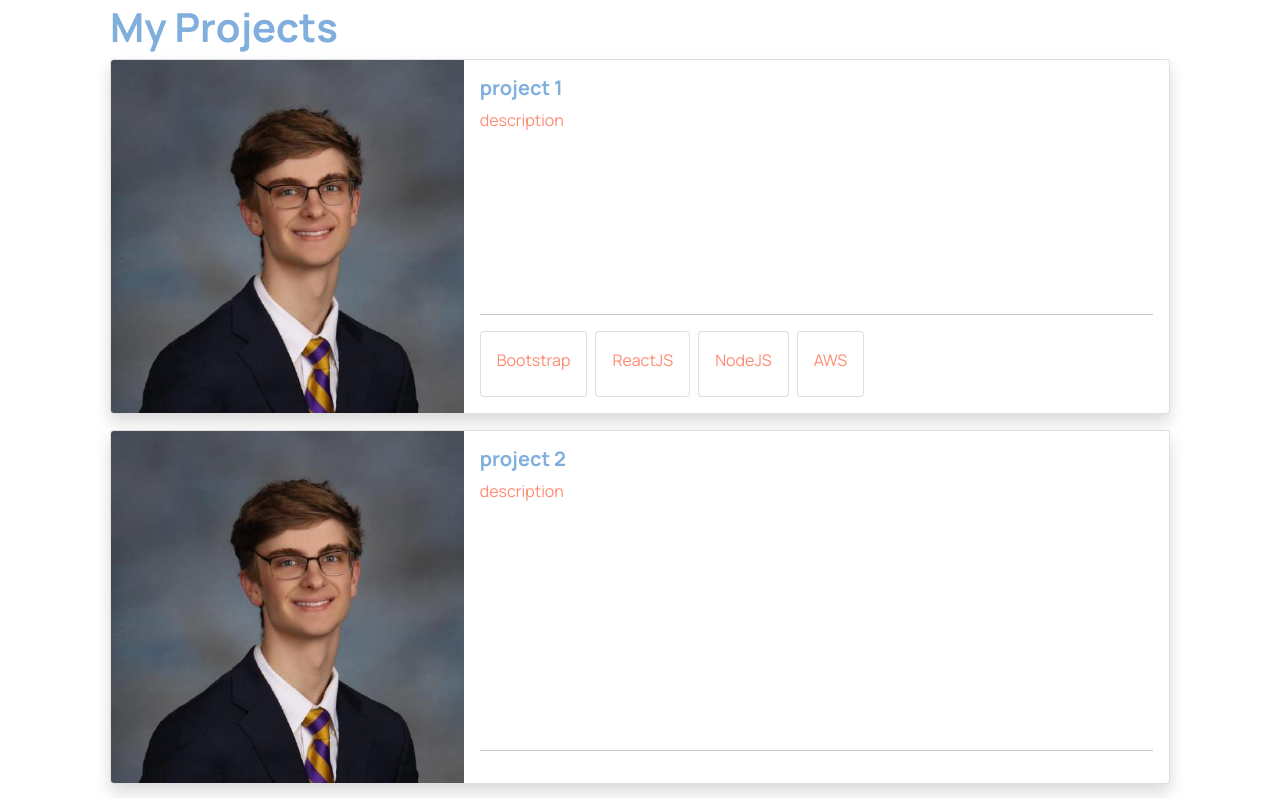
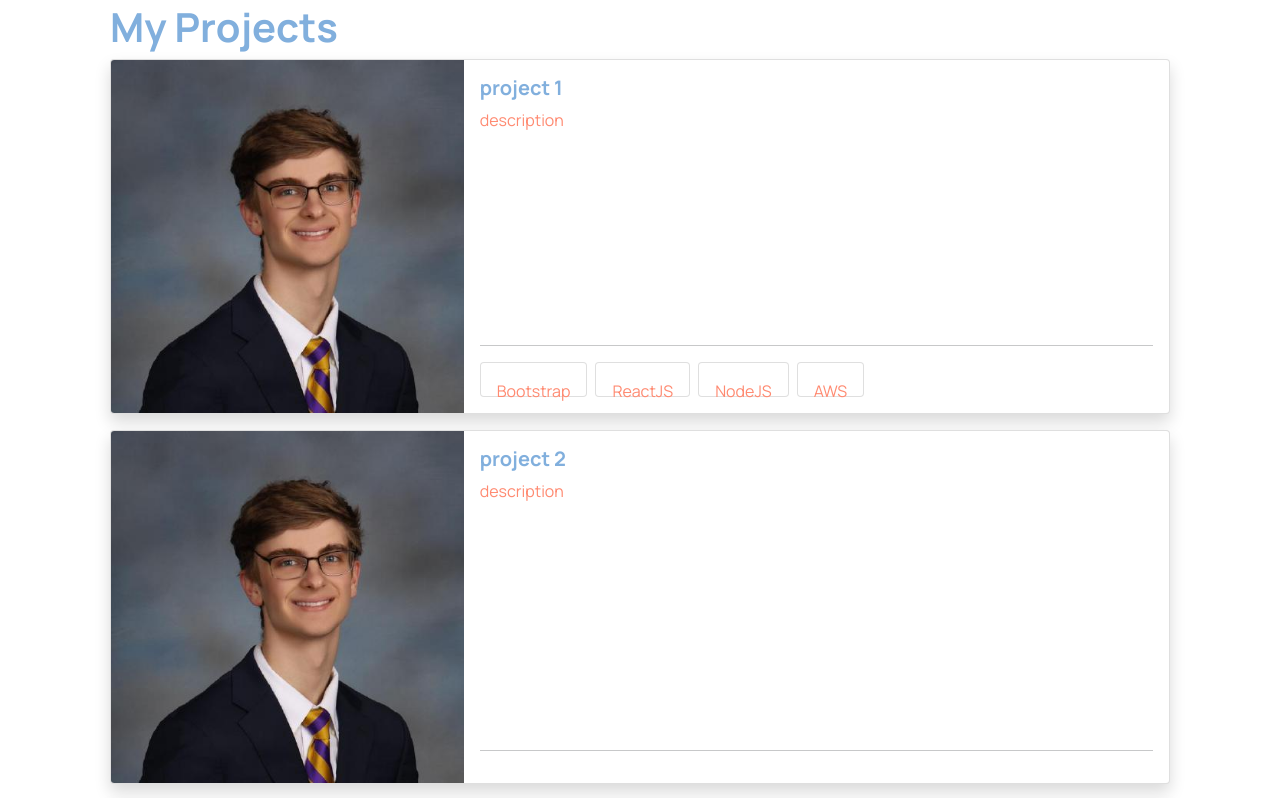
Before and after one commit to jackitaliano/portfolio, a React (Create React App) app: page / in a window 1280 px wide. Shown: the part 666-1464 px from the top of the page. Built offline with nearby package versions, Linux system fonts and the light colour scheme.

Commit message:
set .text-card height. changed text padding, font/line size, and width
.text-card - height: 35px
.text - font-size: 14px, line-height: 16px, width: fit-content

```diff
--- a/src/components/textcard/textcard.css
+++ b/src/components/textcard/textcard.css
@@ -1,11 +1,13 @@
 .text-card {
     padding: 0 !important;
-    width: fit-content;
+    width: fit-content !important;
+    height: 35px;
 }
 
 .text {
-    padding: 0 !important;
-    font-size: 12px;
-    line-height: 14px;
+    padding: 1px !important;
+    font-size: 14px;
+    line-height: 16px;
+    width: fit-content;
     margin: 0 !important;
 }
```
